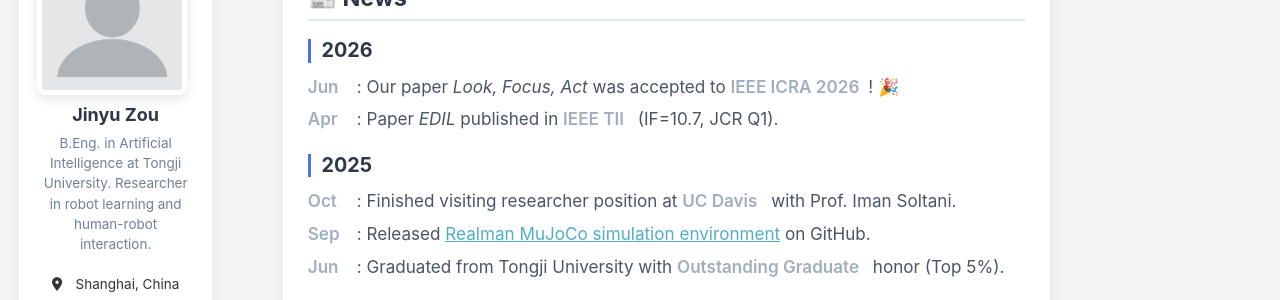
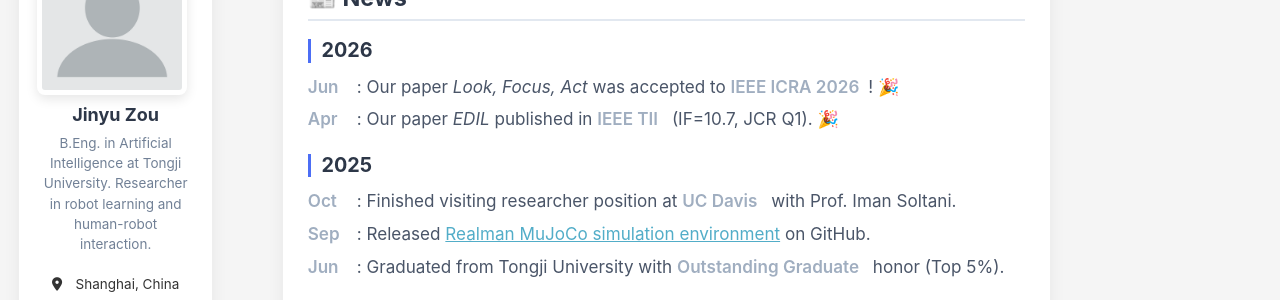
Before and after one commit to JinyuZou/JinyuZou.github.io, a Jekyll site: the page built from _pages/about.md, in a window 1280 px wide and 900 px high, scrolled down 538 px. Shown: the part 152-452 px from the top of the window. Built offline with Jekyll 4.4.1, drawn with Linux system fonts in a browser that asks for light colours; some web fonts are replaced; a script bundle is joined from its source files by our own code; library files that are not in the unit come from our copies.

Commit message:
Update about.md

```diff
--- a/_pages/about.md
+++ b/_pages/about.md
@@ -21,7 +21,7 @@ My research interest mainly focuses on **robot manipulation**, **human‑object
 ## 📰 News
 ### 2026
 - **Jun**: Our paper *Look, Focus, Act* was accepted to **IEEE ICRA 2026**! 🎉
-- **Apr**: Paper *EDIL* published in **IEEE TII** (IF=10.7, JCR Q1).
+- **Apr**: Our paper *EDIL* published in **IEEE TII** (IF=10.7, JCR Q1). 🎉
 
 ### 2025
 - **Oct**: Finished visiting researcher position at **UC Davis** with Prof. Iman Soltani.
```
